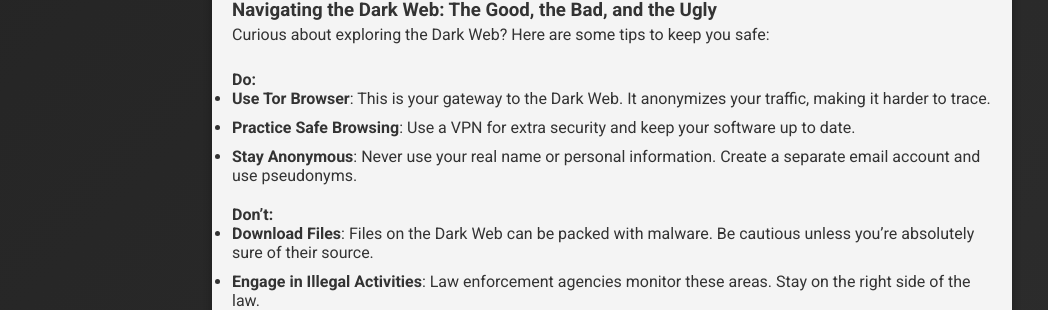
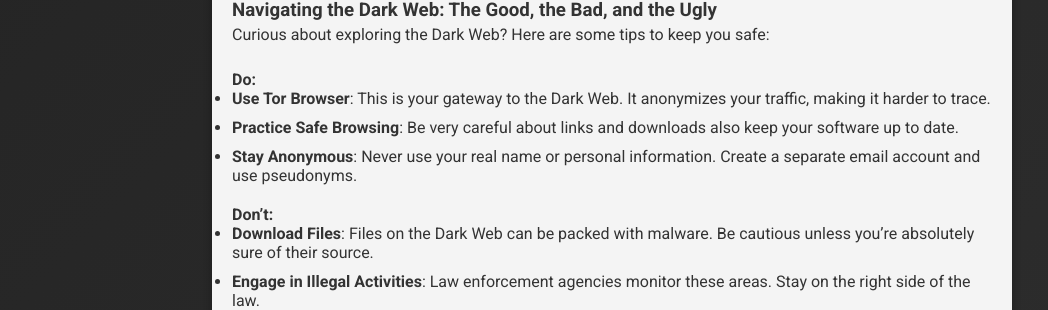
Before and after one commit to Dyst0rti0n/Dyst0rti0n.github.io, a Jekyll site: the page built from _posts/2024-07-23-hidden-realms-of-cybersecurity.md, in a window 1280 px wide and 900 px high, scrolled down 2044 px. Shown: the part 142-452 px from the top of the window, without its empty margins (28-1076 px from the left). Built offline with Jekyll 4.4.1, drawn with Linux system fonts in a browser that asks for light colours.

Commit message:
Update 2024-07-23-hidden-realms-of-cybersecurity.md

```diff
--- a/_posts/2024-07-23-hidden-realms-of-cybersecurity.md
+++ b/_posts/2024-07-23-hidden-realms-of-cybersecurity.md
@@ -39,7 +39,7 @@ Curious about exploring the Dark Web? Here are some tips to keep you safe:
 
 #### Do:
 - **Use Tor Browser**: This is your gateway to the Dark Web. It anonymizes your traffic, making it harder to trace.
-- **Practice Safe Browsing**: Use a VPN for extra security and keep your software up to date.
+- **Practice Safe Browsing**: Be very careful about links and downloads also keep your software up to date.
 - **Stay Anonymous**: Never use your real name or personal information. Create a separate email account and use pseudonyms.
 
 #### Don’t:
```
